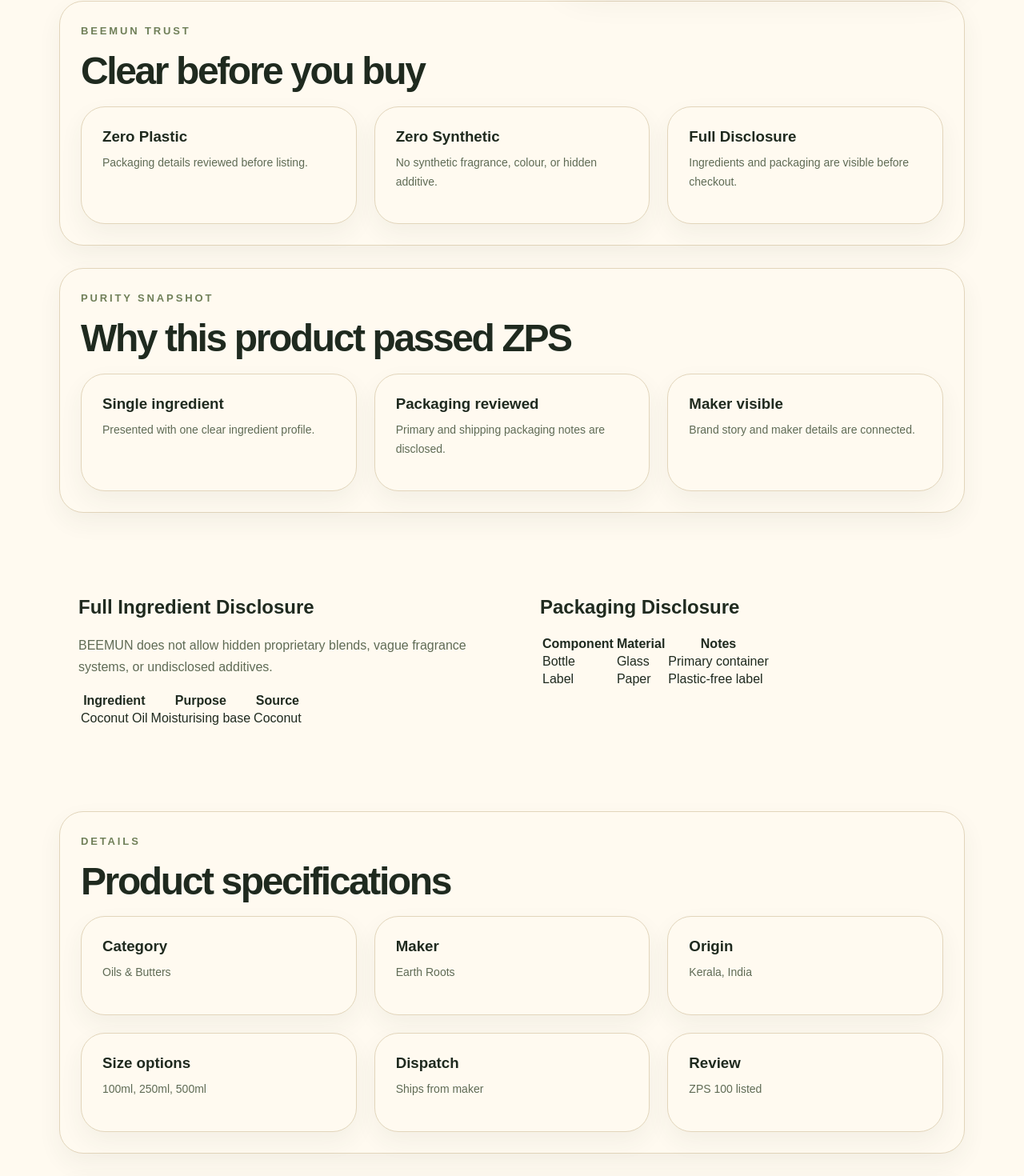
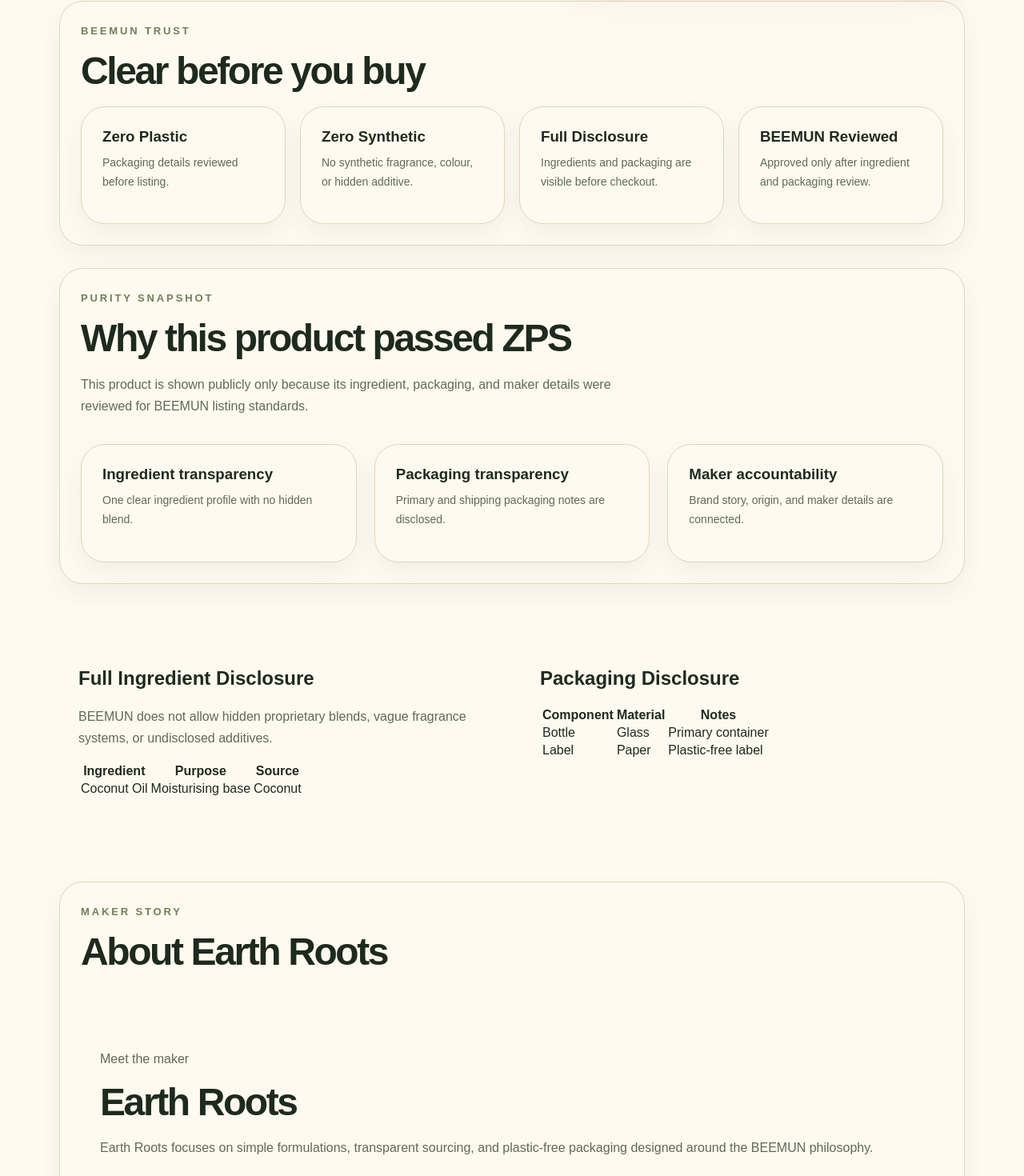
Before and after one commit to reveritnow/beemun-frontend, a Next.js app: page /product/cold-pressed-coconut-oil in a window 1280 px wide. Shown: the part 921-2391 px from the top of the page at 80% size. Built offline with nearby package versions, Linux system fonts and the light colour scheme.

Commit message:
Complete product page v3 sections

```diff
--- a/src/components/pages/ProductPageView.tsx
+++ b/src/components/pages/ProductPageView.tsx
@@ -6,6 +6,19 @@ import PackagingDisclosure from '@/components/PackagingDisclosure'
 import BrandStoryCard from '@/components/BrandStoryCard'
 import FeaturedProducts from '@/components/FeaturedProducts'
 
+const trust = [
+  ['Zero Plastic', 'Packaging details reviewed before listing.'],
+  ['Zero Synthetic', 'No synthetic fragrance, colour, or hidden additive.'],
+  ['Full Disclosure', 'Ingredients and packaging are visible before checkout.'],
+  ['BEEMUN Reviewed', 'Approved only after ingredient and packaging review.'],
+]
+
+const passed = [
+  ['Ingredient transparency', 'One clear ingredient profile with no hidden blend.'],
+  ['Packaging transparency', 'Primary and shipping packaging notes are disclosed.'],
+  ['Maker accountability', 'Brand story, origin, and maker details are connected.'],
+]
+
 const specs = [
   ['Category', 'Oils & Butters'],
   ['Maker', 'Earth Roots'],
@@ -13,18 +26,6 @@ const specs = [
   ['Size options', '100ml, 250ml, 500ml'],
   ['Dispatch', 'Ships from maker'],
   ['Review', 'ZPS 100 listed'],
-]
-
-const trust = [
-  ['Zero Plastic', 'Packaging details reviewed before listing.'],
-  ['Zero Synthetic', 'No synthetic fragrance, colour, or hidden additive.'],
-  ['Full Disclosure', 'Ingredients and packaging are visible before checkout.'],
-]
-
-const passed = [
-  ['Single ingredient', 'Presented with one clear ingredient profile.'],
-  ['Packaging reviewed', 'Primary and shipping packaging notes are disclosed.'],
-  ['Maker visible', 'Brand story and maker details are connected.'],
 ]
 
 const faqs = [
@@ -48,26 +49,19 @@ export default function ProductPageView() {
             <p>A single-ingredient coconut oil reviewed for ingredient clarity, packaging transparency, and BEEMUN trust standards.</p>
             <div className="product-price">₹349</div>
             <p className="stock-note">In stock • Ships from maker • Tracking inside BEEMUN</p>
-            <section className="product-info-section">
-              <h2>Choose size</h2>
-              <div className="variant-row"><button>100ml</button><button>250ml</button><button>500ml</button></div>
-            </section>
-            <section className="product-info-section">
-              <h2>Quantity</h2>
-              <div className="variant-row quantity-row"><button>-</button><button>1</button><button>+</button></div>
-            </section>
+            <section className="product-info-section"><h2>Choose size</h2><div className="variant-row"><button>100ml</button><button>250ml</button><button>500ml</button></div></section>
+            <section className="product-info-section"><h2>Quantity</h2><div className="variant-row quantity-row"><button>-</button><button>1</button><button>+</button></div></section>
             <div className="product-actions"><a className="btn-primary" href="/cart">Add to Cart</a><a className="btn-secondary" href="/checkout">Buy Now</a></div>
             <a className="product-maker-link" href="/brand/earth-roots">View Maker</a>
           </aside>
         </div>
 
-        <section className="product-info-section"><p className="section-eyebrow">BEEMUN trust</p><h2>Clear before you buy</h2><div className="three-grid">{trust.map(([title, text]) => <div className="info-card" key={title}><h3>{title}</h3><p>{text}</p></div>)}</div></section>
-        <section className="product-info-section"><p className="section-eyebrow">Purity snapshot</p><h2>Why this product passed ZPS</h2><div className="three-grid">{passed.map(([title, text]) => <div className="info-card" key={title}><h3>{title}</h3><p>{text}</p></div>)}</div></section>
+        <section className="product-info-section"><p className="section-eyebrow">BEEMUN trust</p><h2>Clear before you buy</h2><div className="four-grid">{trust.map(([title, text]) => <div className="info-card" key={title}><h3>{title}</h3><p>{text}</p></div>)}</div></section>
+        <section className="product-info-section"><p className="section-eyebrow">Purity snapshot</p><h2>Why this product passed ZPS</h2><p className="section-copy">This product is shown publicly only because its ingredient, packaging, and maker details were reviewed for BEEMUN listing standards.</p><div className="three-grid">{passed.map(([title, text]) => <div className="info-card" key={title}><h3>{title}</h3><p>{text}</p></div>)}</div></section>
         <div className="product-detail-grid"><IngredientDisclosure /><PackagingDisclosure /></div>
+        <section className="product-info-section"><p className="section-eyebrow">Maker story</p><h2>About Earth Roots</h2><BrandStoryCard /></section>
         <section className="product-info-section"><p className="section-eyebrow">Details</p><h2>Product specifications</h2><div className="three-grid">{specs.map(([label, value]) => <div className="info-card" key={label}><h3>{label}</h3><p>{value}</p></div>)}</div></section>
-        <section className="product-info-section"><p className="section-eyebrow">How to use</p><h2>Simple daily care</h2><p>Use a small amount on clean skin or hair. Store in a cool, dry place away from direct sunlight.</p></section>
-        <section className="product-info-section"><p className="section-eyebrow">Maker story</p><h2>About Earth Roots</h2><BrandStoryCard /></section>
-        <section className="product-info-section"><p className="section-eyebrow">Questions</p><h2>Product FAQs</h2><div className="dashboard-table">{faqs.map(([question, answer]) => <div className="dashboard-row" key={question}><strong>{question}</strong><span>{answer}</span></div>)}</div></section>
+        <section className="product-info-section"><p className="section-eyebrow">Questions</p><h2>Product FAQs</h2><div className="faq-list">{faqs.map(([question, answer]) => <details key={question} open><summary>{question}</summary><p>{answer}</p></details>)}</div></section>
       </section>
       <FeaturedProducts />
       <SiteFooter />
```
